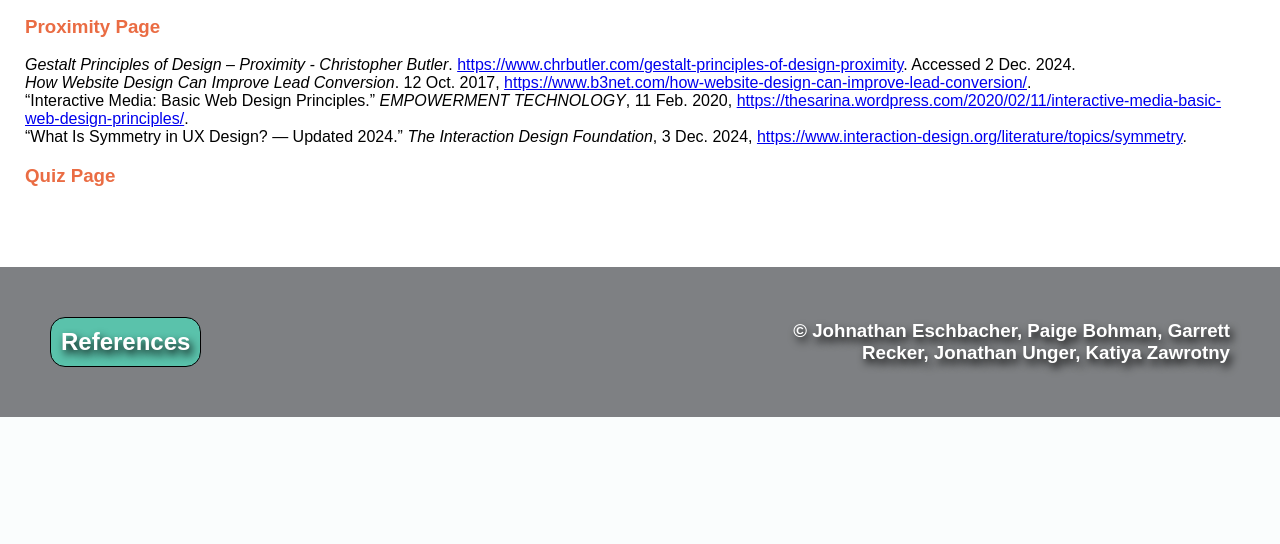
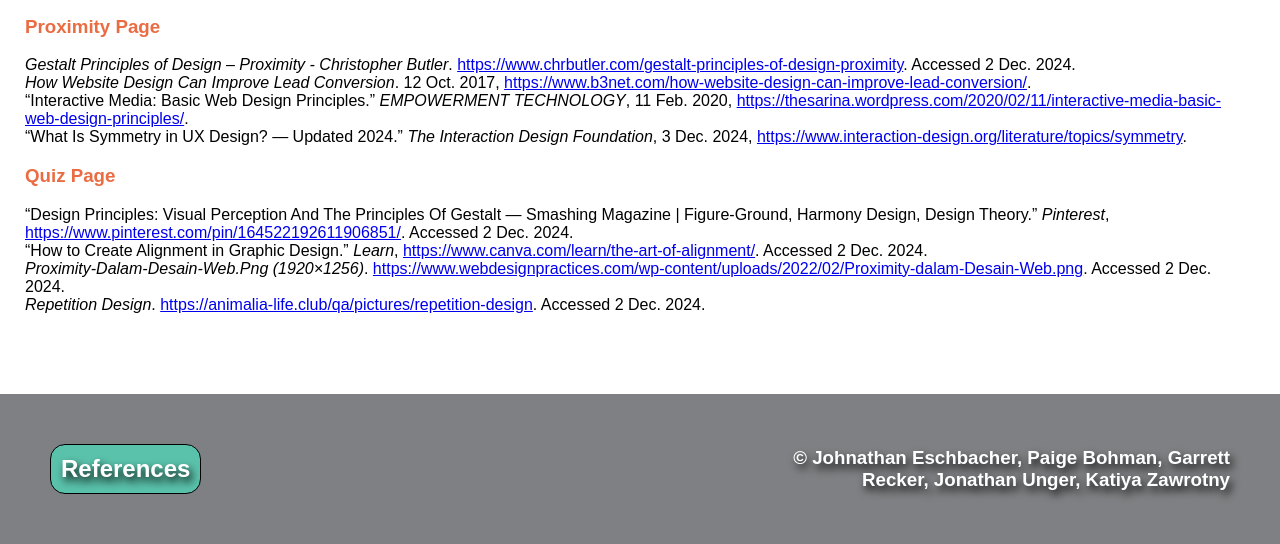
Before and after one commit to jme9889/ISTE240-Group4, a PHP site: page /references/index.php in a window 1280 px wide. Shown: the part 974-1518 px from the top of the page. Before the commit the page ends 1391 px from the top, so only its background shows below. Run offline with PHP 8.4, Linux system fonts and the light colour scheme.

Commit message:
References

```diff
--- a/alignment/index.php
+++ b/alignment/index.php
@@ -7,7 +7,7 @@
         <div class="single-column">
             <div class="column">
                 <section class="align-paragraph">
-                    <h1>The CRAPsite | Alignment</h1>
+                    <h1>The CRAPsite - Alignment</h1>
 <div class="align-container"id="al1">
                         <p  class="align-p">Alignment is used to set an invisible framework to create a sense of order within designs. Alignment creates meaningful and intentional relationships between elements to group them together and create visual connections. When elements are properly grouped, they allow the user to navigate the site and process information more easily. This can vary based on target audience, such as the difference between a desktop display and a mobile display, or even considering languages that read right-to-left instead of left-to-right. The power of alignment lies in its ability to create structure without drawing attention to itself; when done correctly, it creates a seamless experience that feels natural and intuitive to the user.</p>
 
--- a/references/index.php
+++ b/references/index.php
@@ -79,7 +79,14 @@
             <section class="citations">
                 <h3 class="citation-page">Quiz Page</h3>
                 <p>
-
+                    <div class="csl-entry">“Design Principles: Visual Perception And The Principles Of Gestalt — Smashing Magazine | Figure-Ground, Harmony Design, Design Theory.” <i>Pinterest</i>, <a href="https://www.pinterest.com/pin/164522192611906851/">https://www.pinterest.com/pin/164522192611906851/</a>. Accessed 2 Dec. 2024.</div>
+                    <span class="Z3988" title="url_ver=Z39.88-2004&amp;ctx_ver=Z39.88-2004&amp;rfr_id=info%3Asid%2Fzotero.org%3A2&amp;rft_val_fmt=info%3Aofi%2Ffmt%3Akev%3Amtx%3Adc&amp;rft.type=webpage&amp;rft.title=Design%20Principles%3A%20Visual%20Perception%20And%20The%20Principles%20Of%20Gestalt%20%E2%80%94%20Smashing%20Magazine%20%7C%20Figure-ground%2C%20Harmony%20design%2C%20Design%20theory&amp;rft.description=Gestalt%20principles%20are%20important%20to%20understand.%20They%20sit%20at%20the%20foundation%20of%20everything%20we%20do%20visually%20as%20designers.%20They%20describe%20how%20everyone%20visually%20perceives%20objects.%20This%20article%20is%20part%20of%20a%20new%20series%20about%20design%20principles%20that%20can%20serve%20both%20as%20a%20refresher%20for%20seasoned%20designers%20and%20reference%20for%20newcomers%20%E2%80%A6&amp;rft.identifier=https%3A%2F%2Fwww.pinterest.com%2Fpin%2F164522192611906851%2F&amp;rft.language=en"></span>
+                    <div class="csl-entry">“How to Create Alignment in Graphic Design.” <i>Learn</i>, <a href="https://www.canva.com/learn/the-art-of-alignment/">https://www.canva.com/learn/the-art-of-alignment/</a>. Accessed 2 Dec. 2024.</div>
+                    <span class="Z3988" title="url_ver=Z39.88-2004&amp;ctx_ver=Z39.88-2004&amp;rfr_id=info%3Asid%2Fzotero.org%3A2&amp;rft_val_fmt=info%3Aofi%2Ffmt%3Akev%3Amtx%3Adc&amp;rft.type=webpage&amp;rft.title=How%20to%20create%20alignment%20in%20graphic%20design&amp;rft.description=Do%20you%20design%20original%20layouts%20in%20Canva%3F%20Apply%20graphic%20elements%20such%20as%20images%2C%20text%2C%20shapes%20and%20icons%20effectively%20by%20mastering%20the%20art%20of%20alignment.&amp;rft.identifier=https%3A%2F%2Fwww.canva.com%2Flearn%2Fthe-art-of-alignment%2F&amp;rft.language=en-US"></span>
+                    <div class="csl-entry"><i>Proximity-Dalam-Desain-Web.Png (1920×1256)</i>. <a href="https://www.webdesignpractices.com/wp-content/uploads/2022/02/Proximity-dalam-Desain-Web.png">https://www.webdesignpractices.com/wp-content/uploads/2022/02/Proximity-dalam-Desain-Web.png</a>. Accessed 2 Dec. 2024.</div>
+                    <span class="Z3988" title="url_ver=Z39.88-2004&amp;ctx_ver=Z39.88-2004&amp;rfr_id=info%3Asid%2Fzotero.org%3A2&amp;rft_val_fmt=info%3Aofi%2Ffmt%3Akev%3Amtx%3Adc&amp;rft.type=webpage&amp;rft.title=Proximity-dalam-Desain-Web.png%20(1920%C3%971256)&amp;rft.identifier=https%3A%2F%2Fwww.webdesignpractices.com%2Fwp-content%2Fuploads%2F2022%2F02%2FProximity-dalam-Desain-Web.png"></span>
+                    <div class="csl-entry"><i>Repetition Design</i>. <a href="https://animalia-life.club/qa/pictures/repetition-design">https://animalia-life.club/qa/pictures/repetition-design</a>. Accessed 2 Dec. 2024.</div>
+                    <span class="Z3988" title="url_ver=Z39.88-2004&amp;ctx_ver=Z39.88-2004&amp;rfr_id=info%3Asid%2Fzotero.org%3A2&amp;rft_val_fmt=info%3Aofi%2Ffmt%3Akev%3Amtx%3Adc&amp;rft.type=webpage&amp;rft.title=Repetition%20Design&amp;rft.identifier=https%3A%2F%2Fanimalia-life.club%2Fqa%2Fpictures%2Frepetition-design"></span>
                 </p>
             </section>
         </div>
```
